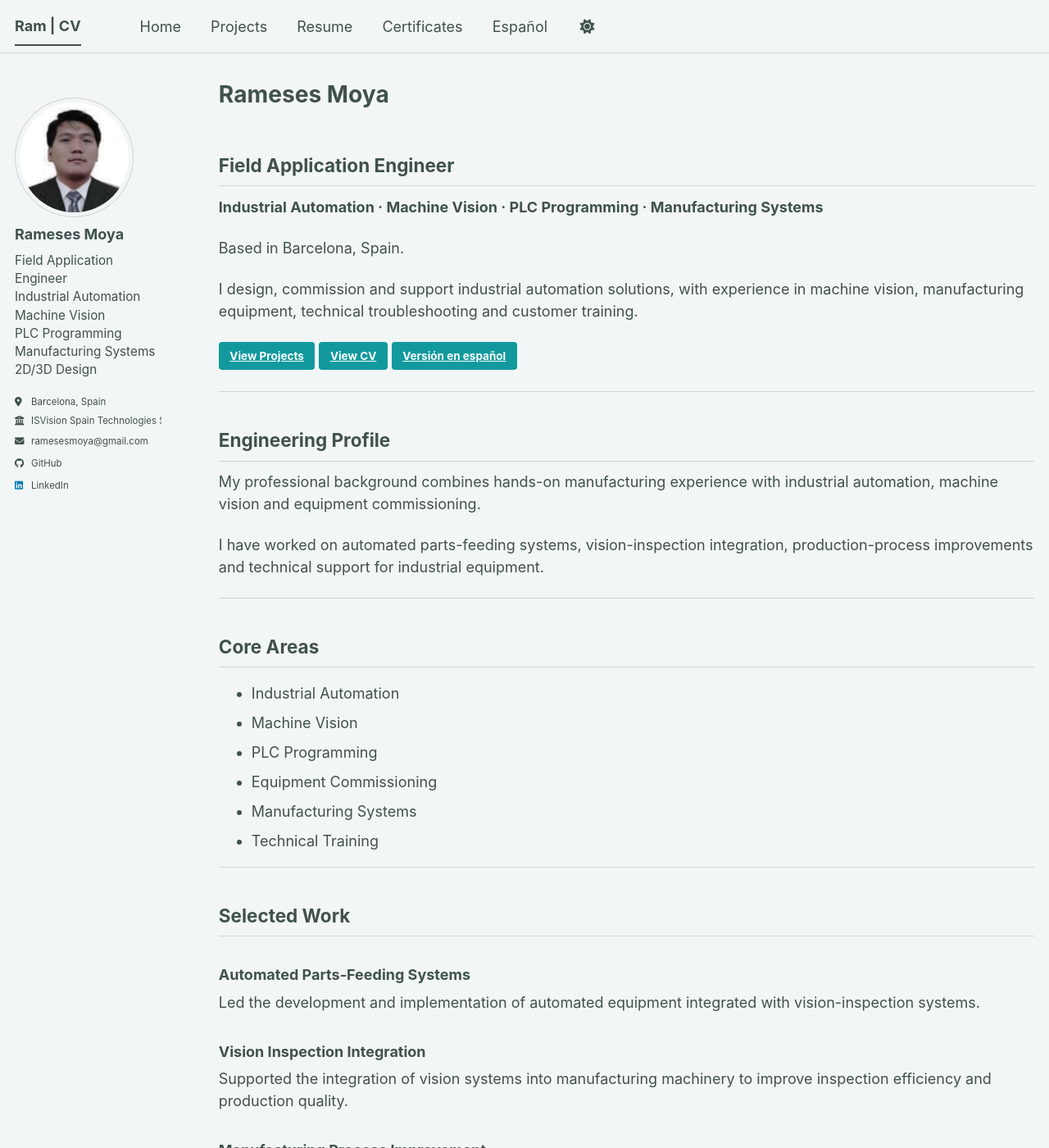
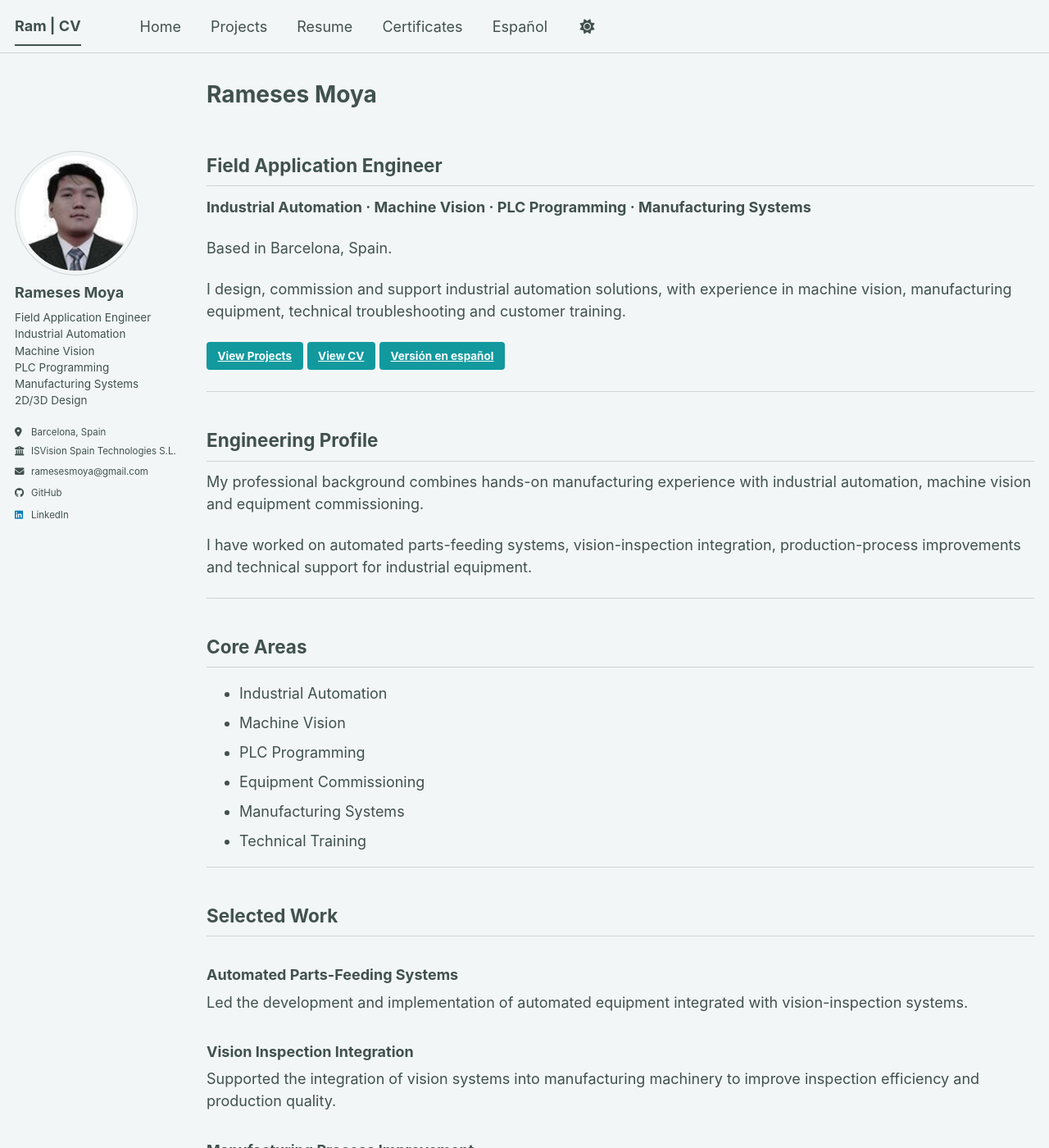
Before and after one commit to rvmoya/rvmoya.github.io, a Jekyll site: the page built from _pages/about.md, in a window 1280 px wide and 1400 px high. Shown: the whole window at 82% size. Built offline with Jekyll 4.4.1, drawn with Linux system fonts in a browser that asks for light colours; a script bundle is joined from its source files by our own code; library files that are not in the unit come from our copies.

Commit message:
Replace desktop float layout with grid

```diff
--- a/assets/css/main.scss
+++ b/assets/css/main.scss
@@ -42,36 +42,48 @@
     "vendor/font-awesome/brands"
 ;
 /* =========================================================
-   Desktop layout adjustment
+   Desktop two-column layout
    ========================================================= */
 
 @media screen and (min-width: 1024px) {
-  #main .sidebar {
-    width: 14%;
-    max-width: 180px;
-    padding-right: 0;
+  #main {
+    display: grid;
+    grid-template-columns: 180px minmax(0, 1fr);
+    column-gap: 3rem;
+    align-items: start;
   }
 
-  #main .page {
-    float: right;
-    width: 82%;
-    margin-left: 0;
-    margin-right: 0;
-    padding-left: 2%;
+  #main > .sidebar {
+    position: sticky;
+    top: 5rem;
+    width: 180px !important;
+    max-width: 180px !important;
+    height: auto;
+    float: none !important;
+    padding-top: 0;
     padding-right: 0;
+    overflow: visible;
   }
 
-  #main .author__avatar {
-    width: 145px;
+  #main > .page {
+    width: 100% !important;
+    max-width: none;
+    float: none !important;
+    margin: 0 !important;
+    padding: 0 !important;
   }
 
-  #main .author__avatar img {
-    width: 145px;
-    max-width: 145px;
+  .author__avatar {
+    width: 150px;
   }
 
-  #main .author__bio,
-  #main .author__urls {
+  .author__avatar img {
+    width: 150px;
+    max-width: 150px;
+  }
+
+  .author__bio,
+  .author__urls {
     font-size: 0.85rem;
     line-height: 1.45;
   }
```
